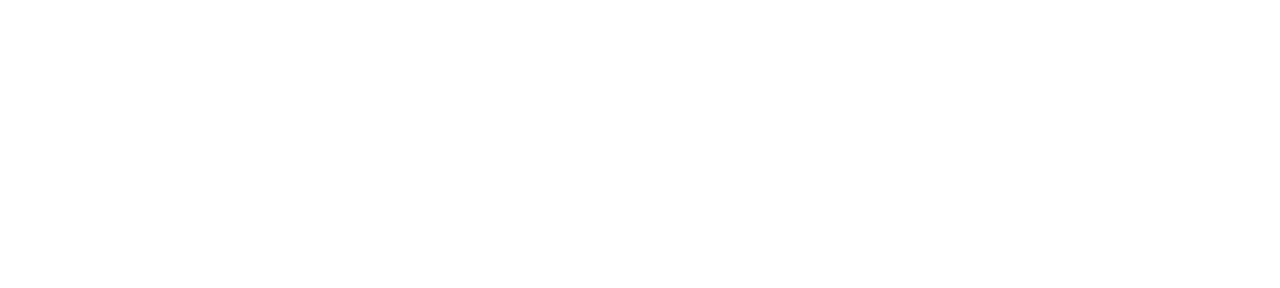
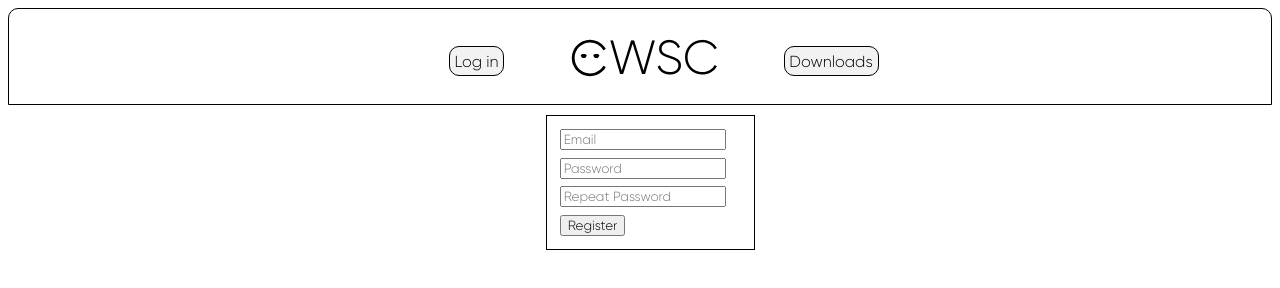
Before and after one commit to Calvicii/CWSC, a plain HTML site: page register.html in a window 1280 px wide. Drawn offline with Linux system fonts and the light colour scheme.

Commit message:
header/register

```diff
--- /dev/null
+++ b/downloads.css
@@ -0,0 +1,3 @@
+* {
+    font-family: Gilroy Light;
+}
--- a/downloads.html
+++ b/downloads.html
@@ -1,9 +1,19 @@
 <!DOCTYPE html>
 <html lang="en">
     <head>
+        <meta charset="UTF-8">
+        <meta name="google" content="notranslate">
+        <meta http-equiv="Content-Language" content="en">
+        <link rel="stylesheet" href="./downloads.css">
+        <link rel="stylesheet" href="./header.css">
+        <link rel="stylesheet" href="./fonts.css">
         <title>CWSC - Downloads</title>
     </head>
     <body>
-
+        <header>
+            <a class="login" href="./login.html">Log in</a>
+            <a class="h1CWSC" href="./index.html"><img class="logoCalvicii" alt="Calvicii's logo" src="./img/Calvicii 2 Blank Background.svg">WSC</a>
+            <a class="downloads" href="./downloads.html">Downloads</a>
+        </header>
     </body>
 </html>
--- a/header.css
+++ b/header.css
@@ -13,20 +13,29 @@ header {
 
 .h1CWSC {
     position: relative;
+    text-decoration: none;
+    color: black;
+    font-size: 300%;
     top: 2mm;
+    left: 4mm;
+}
+
+.logoCalvicii {
+    position: relative;
+    height: 1.5cm;
+    top: 3.25mm;
     left: 2.5mm;
 }
 
 .login {
     position: relative;
-    top: -1.1cm;
-    right: 2cm;
     border: 1px solid black;
     text-decoration: none;
     color: black;
     background-color: rgba(0, 0, 0, 0.05);
     padding: 1.25mm;
     border-radius: 10px;
+    right: 7.5mm;
 }
 
 .login:hover {
@@ -35,14 +44,13 @@ header {
 
 .downloads {
     position: relative;
-    top: -1.1cm;
-    left: 3.5cm;
     border: 1px solid black;
     text-decoration: none;
     color: black;
     background-color: rgba(0, 0, 0, 0.05);
     padding: 1.25mm;
     border-radius: 10px;
+    left: 2cm;
 }
 
 .downloads:hover {
--- /dev/null
+++ b/register.css
@@ -0,0 +1,16 @@
+* {
+    font-family: Gilroy Light;
+}
+
+.registerForm {
+    position: relative;
+    border: 1px solid black;
+    padding: 2.5mm;
+    width: 5cm;
+    left: 50%;
+    margin-left: -2.5cm;
+}
+
+.registerForm input {
+    margin: 1mm;
+}
--- a/register.html
+++ b/register.html
@@ -0,0 +1,25 @@
+<!DOCTYPE html>
+<html lang="en">
+    <head>
+        <meta charset="UTF-8">
+        <meta name="google" content="notranslate">
+        <meta http-equiv="Content-Language" content="en">
+        <link rel="stylesheet" href="./register.css">
+        <link rel="stylesheet" href="./header.css">
+        <link rel="stylesheet" href="./fonts.css">
+        <title>CWSC - Downloads</title>
+    </head>
+    <body>
+        <header>
+            <a class="login" href="./login.html">Log in</a>
+            <a class="h1CWSC" href="./index.html"><img class="logoCalvicii" alt="Calvicii's logo" src="./img/Calvicii 2 Blank Background.svg">WSC</a>
+            <a class="downloads" href="./downloads.html">Downloads</a>
+        </header>
+        <form class="registerForm" id="registerForm">
+            <input class="email" name="email" type="email" placeholder="Email" required>
+            <input class="password" name="password" type="password" placeholder="Password" required>
+            <input class="passwordR" name="passwordR" type="password" placeholder="Repeat Password" required>
+            <input class="submit" name="submit" type="submit" value="Register">
+        </form>
+    </body>
+</html>
```
Also changed, not shown: index.html (+1 -1 lines), login.html (+1 -1 lines), img/Calvicii 2 Blank Background.svg (added).
